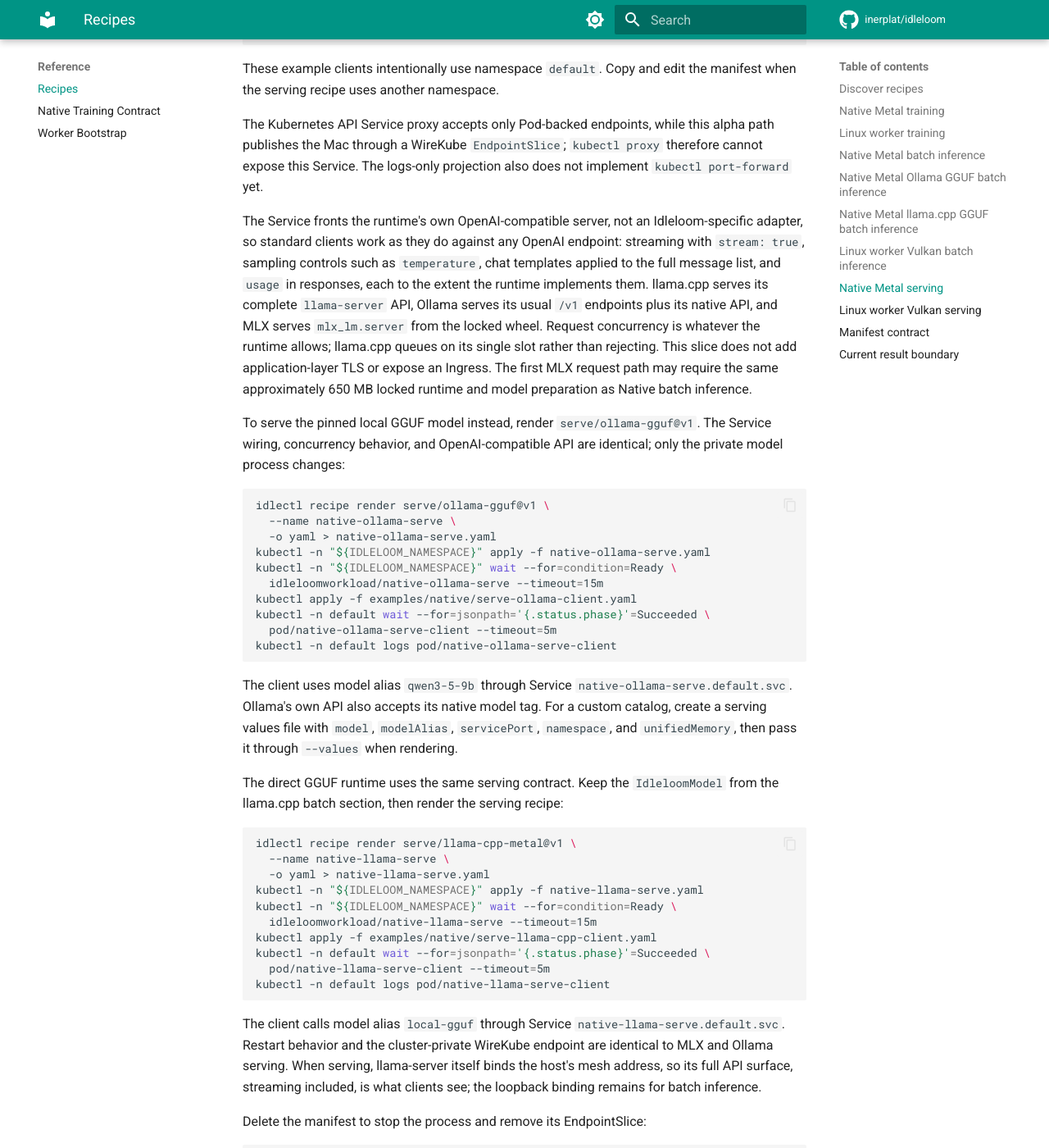
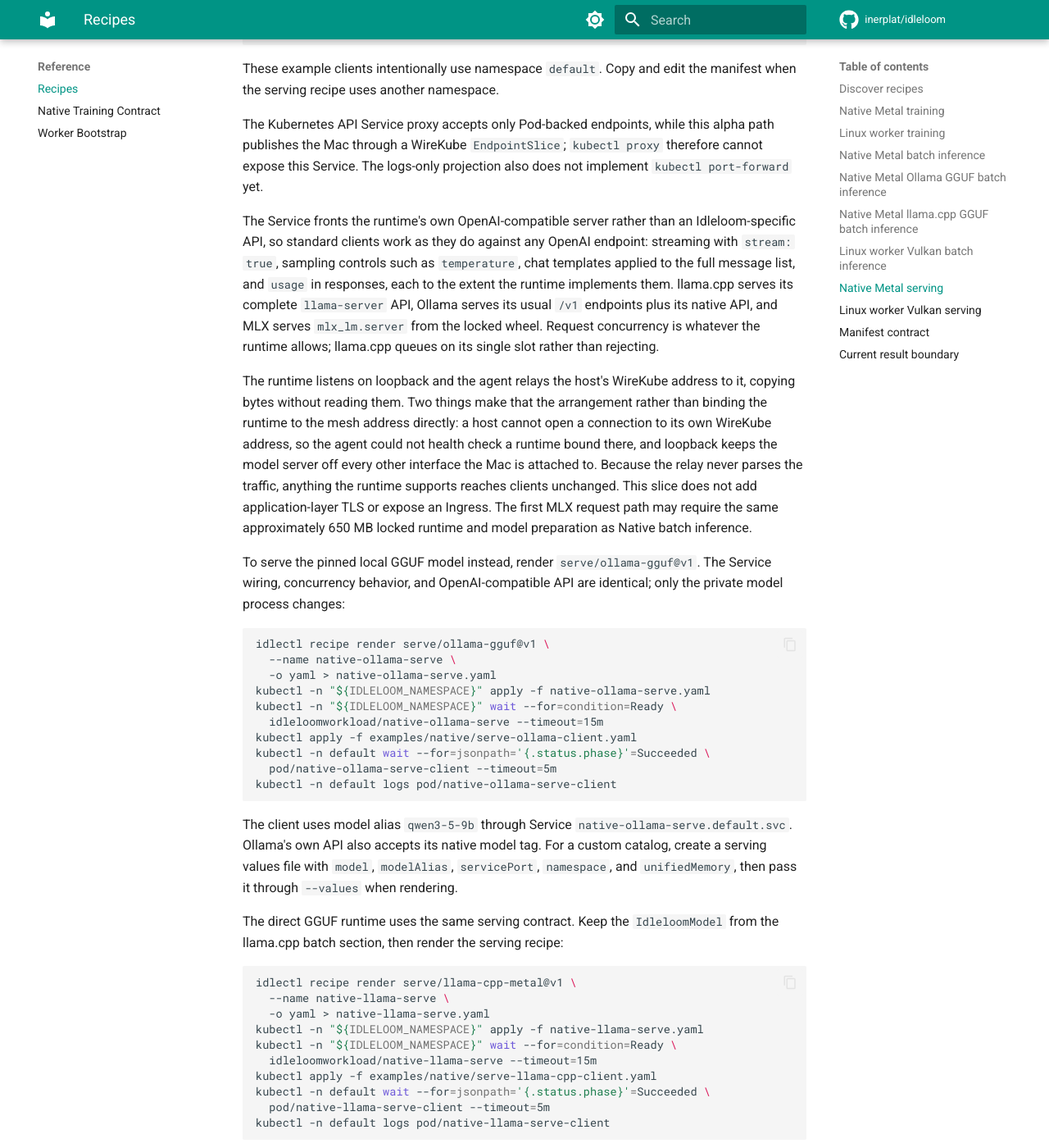
Before and after one commit to inerplat/idleloom, an MkDocs documentation site: the page built from docs/recipes.md, in a window 1280 px wide and 1400 px high, scrolled down 11275 px. Shown: the whole window at 82% size. Built offline with MkDocs 1.6.1 and Material for MkDocs 9.7.7, drawn with Linux system fonts in a browser that asks for light colours; comment, search, counter and statistics services are not loaded; some of the changed text lies outside the part shown.

Commit message:
docs: describe serving as a relay rather than a direct bind
The serving section still said each runtime binds the host's WireKube
address, which the relay change replaced. Say what the topology is and why it
is not the simpler arrangement: a host cannot connect to its own mesh
address, so a runtime bound there could not be health checked, and loopback
also keeps the model server off every other interface.

Co-Authored-By: Claude Opus 5 (1M context) <noreply@anthropic.com>

```diff
--- a/docs/recipes.md
+++ b/docs/recipes.md
@@ -584,16 +584,24 @@ alpha path publishes the Mac through a WireKube `EndpointSlice`; `kubectl
 proxy` therefore cannot expose this Service. The logs-only projection also
 does not implement `kubectl port-forward` yet.
 
-The Service fronts the runtime's own OpenAI-compatible server, not an
-Idleloom-specific adapter, so standard clients work as they do against any
-OpenAI endpoint: streaming with `stream: true`, sampling controls such as
+The Service fronts the runtime's own OpenAI-compatible server rather than an
+Idleloom-specific API, so standard clients work as they do against any OpenAI
+endpoint: streaming with `stream: true`, sampling controls such as
 `temperature`, chat templates applied to the full message list, and `usage`
 in responses, each to the extent the runtime implements them. llama.cpp serves
 its complete `llama-server` API, Ollama serves its usual `/v1` endpoints plus
 its native API, and MLX serves `mlx_lm.server` from the locked wheel. Request
 concurrency is whatever the runtime allows; llama.cpp queues on its single
-slot rather than rejecting. This slice does not add application-layer TLS or
-expose an Ingress. The first MLX request path may require the same
+slot rather than rejecting.
+
+The runtime listens on loopback and the agent relays the host's WireKube
+address to it, copying bytes without reading them. Two things make that the
+arrangement rather than binding the runtime to the mesh address directly: a
+host cannot open a connection to its own WireKube address, so the agent could
+not health check a runtime bound there, and loopback keeps the model server
+off every other interface the Mac is attached to. Because the relay never
+parses the traffic, anything the runtime supports reaches clients unchanged.
+This slice does not add application-layer TLS or expose an Ingress. The first MLX request path may require the same
 approximately 650 MB locked runtime and model preparation as Native batch
 inference.
 
@@ -639,10 +647,8 @@ kubectl -n default logs pod/native-llama-serve-client
 
 The client calls model alias `local-gguf` through Service
 `native-llama-serve.default.svc`. Restart behavior and the cluster-private
-WireKube endpoint are identical to MLX and Ollama serving. When serving,
-llama-server itself binds the host's mesh address, so its full API surface,
-streaming included, is what clients see; the loopback binding remains for
-batch inference.
+WireKube endpoint are identical to MLX and Ollama serving, and llama-server's
+full API surface, streaming included, is what clients see.
 
 Delete the manifest to stop the process and remove its EndpointSlice:
 
```
